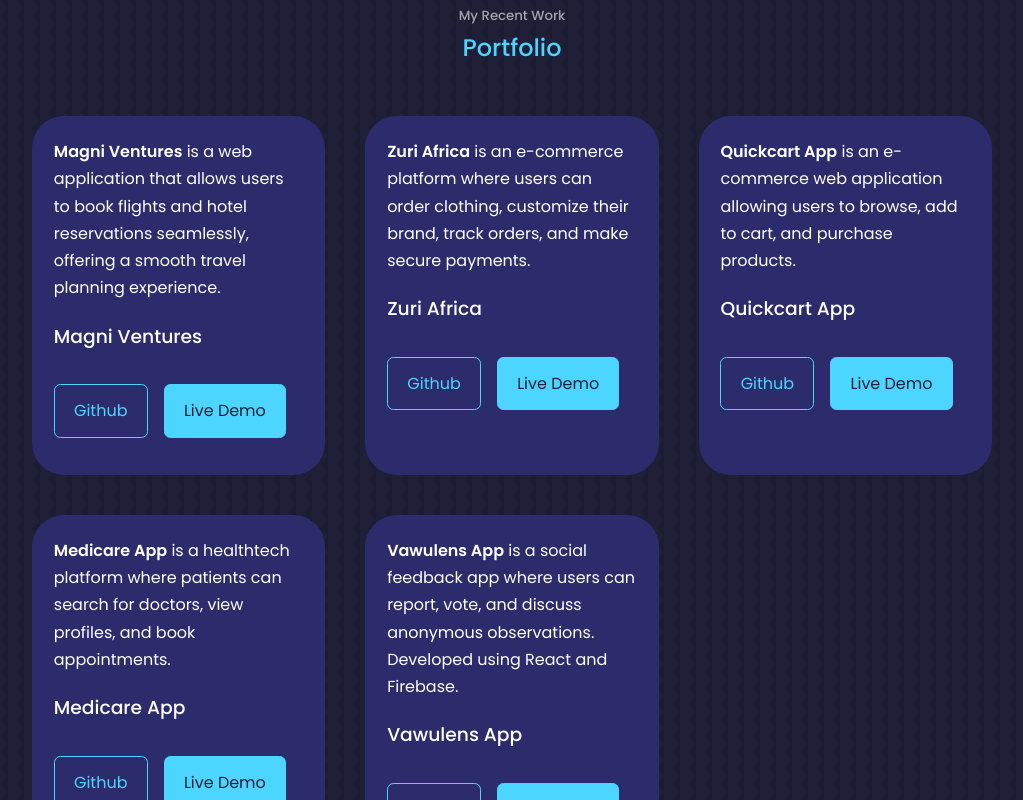
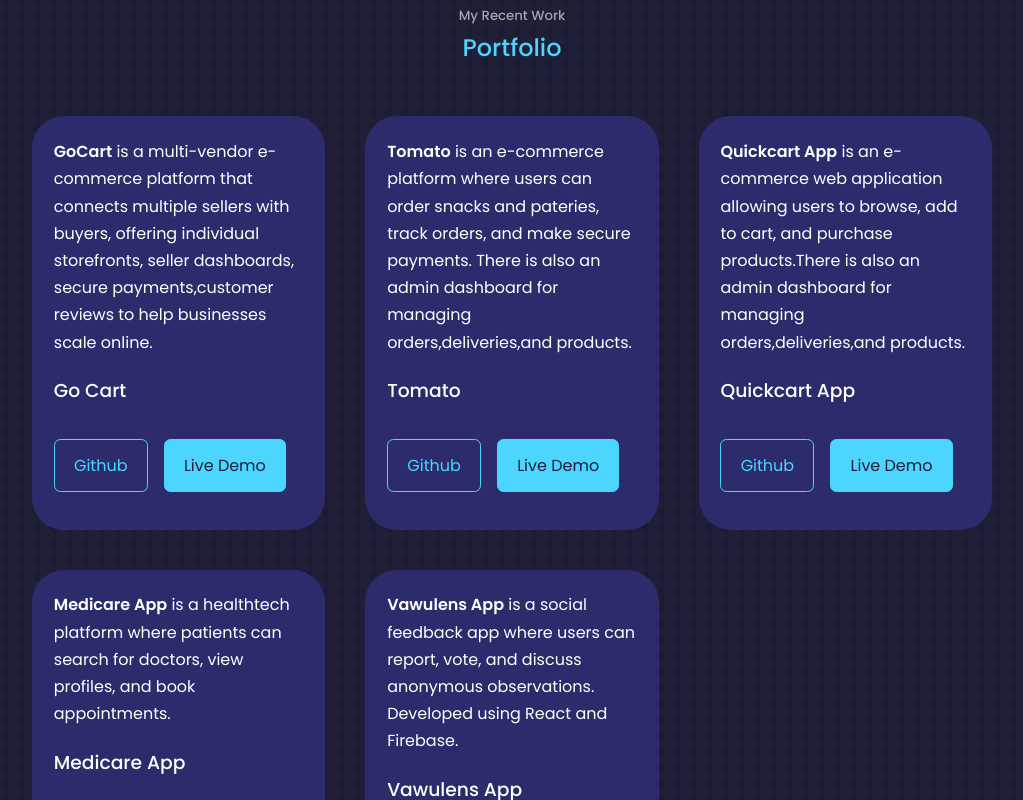
Before and after one commit to Davidorji93/portfolio, a React (Create React App) app: page / in a window 1280 px wide. Shown: the part 3400-4200 px from the top of the page, without its empty margins (128-1151 px from the left). Built offline with nearby package versions, Linux system fonts and the light colour scheme.

Commit message:
updte projects

```diff
--- a/src/components/contact/Contact.jsx
+++ b/src/components/contact/Contact.jsx
@@ -39,8 +39,8 @@ const Contact = () => {
       <article className='contact__option'>
       <BsWhatsapp className='contact__option-icon'/>
         <h4>WhatsApp</h4>
-        <h5>+234 7059260377</h5>
-        <a href="https://wa.me/+23407059260377" target="_blank" rel="noreferrer">Send a message</a>
+        <h5>+234 8082053722</h5>
+        <a href="https://wa.me/+23408082053722" target="_blank" rel="noreferrer">Send a message</a>
       </article>
     </div>
     <form ref={form} onSubmit={sendEmail}>
--- a/src/components/portfolio/Portfolio.jsx
+++ b/src/components/portfolio/Portfolio.jsx
@@ -12,18 +12,23 @@ const Portfolio = () => {
         <article className="portfolio__item">
           <div className="portfolio__item-description">
             <p>
-              <strong>Magni Ventures</strong> is a web application that allows
-              users to book flights and hotel reservations seamlessly, offering
-              a smooth travel planning experience.
+              <strong>GoCart</strong> is a multi-vendor e-commerce platform that
+              connects multiple sellers with buyers, offering individual
+              storefronts, seller dashboards, secure payments,customer reviews
+              to help businesses scale online.
             </p>
           </div>
-          <h3>Magni Ventures</h3>
+          <h3>Go Cart</h3>
           <div className="portfolio__item-cta">
-            <a href="#" className="btn" rel="noreferrer">
+            <a
+              href="https://github.com/Davidorji93/gocart"
+              className="btn"
+              rel="noreferrer"
+            >
               Github
             </a>
             <a
-              href="https://magniventures.org/"
+              href="https://gocart-zeta.vercel.app/"
               target="_blank"
               className="btn btn-primary"
               rel="noreferrer"
@@ -36,18 +41,24 @@ const Portfolio = () => {
         <article className="portfolio__item">
           <div className="portfolio__item-description">
             <p>
-              <strong>Zuri Africa</strong> is an e-commerce platform where users
-              can order clothing, customize their brand, track orders, and make
-              secure payments.
+              <strong>Tomato</strong> is an e-commerce platform where users can
+              order snacks and pateries, track orders, and make secure payments.
+              There is also an admin dashboard for managing
+              orders,deliveries,and products.
             </p>
           </div>
-          <h3>Zuri Africa</h3>
+          <h3>Tomato</h3>
           <div className="portfolio__item-cta">
-            <a href="#" target="_blank" className="btn" rel="noreferrer">
+            <a
+              href="https://github.com/Davidorji93/tomato"
+              target="_blank"
+              className="btn"
+              rel="noreferrer"
+            >
               Github
             </a>
             <a
-              href="https://zuriafrica.com/"
+              href="https://tomato-frontend-1uap.onrender.com"
               target="_blank"
               className="btn btn-primary"
               rel="noreferrer"
@@ -61,8 +72,9 @@ const Portfolio = () => {
           <div className="portfolio__item-description">
             <p>
               <strong>Quickcart App</strong> is an e-commerce web application
-              allowing users to browse, add to cart, and purchase products.
-
+              allowing users to browse, add to cart, and purchase products.There
+              is also an admin dashboard for managing orders,deliveries,and
+              products.
             </p>
           </div>
           <h3>Quickcart App</h3>
```
